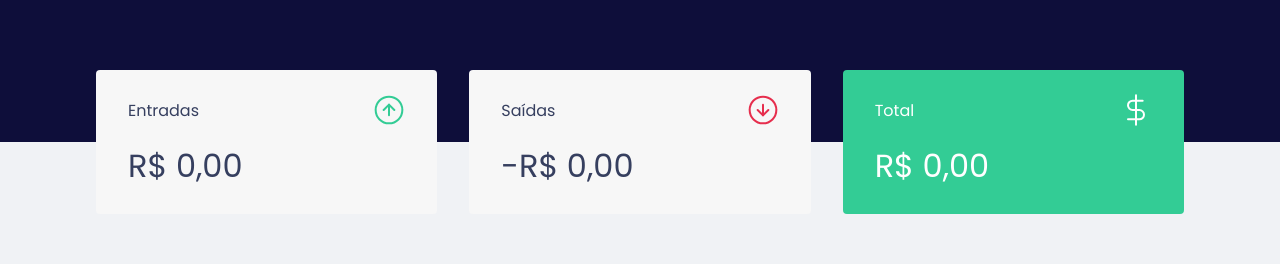
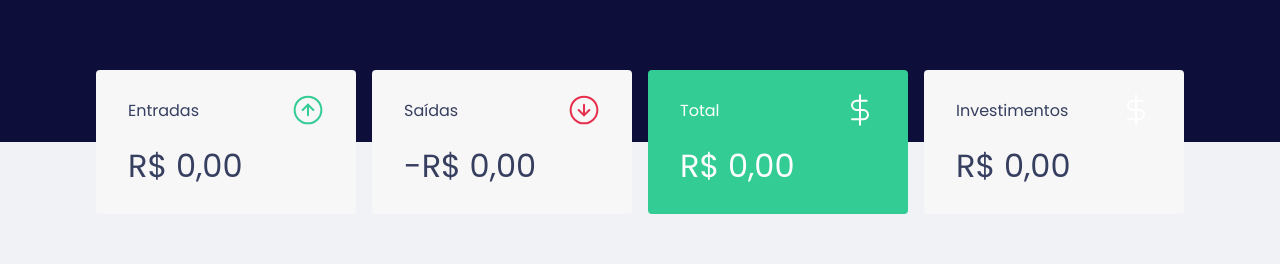
Before and after one commit to CamiNunes/CNMoney, a React (Create React App) app in the folder cnmoney-app/: page / in a window 1280 px wide. Shown: the part 146-410 px from the top of the page. Built offline with nearby package versions, Linux system fonts and the light colour scheme; no server answers; what miragejs would draw is missing.

Commit message:
Corrigindo o readme;

```diff
--- a/cnmoney-app/src/components/Summary/index.tsx
+++ b/cnmoney-app/src/components/Summary/index.tsx
@@ -52,6 +52,15 @@ export function Summary(){
           {new Intl.NumberFormat('pt-BR', {style: 'currency', currency: 'BRL'}).format(summary.total)}
         </strong>
       </div>
+      <div className="">
+        <header>
+         <p>Investimentos</p>
+         <img src={totalImg} alt="Investimento"/>
+        </header>
+        <strong>
+          {new Intl.NumberFormat('pt-BR', {style: 'currency', currency: 'BRL'}).format(summary.total)}
+        </strong>
+      </div>
     </Container>
   );
 }
--- a/cnmoney-app/src/components/Summary/styles.ts
+++ b/cnmoney-app/src/components/Summary/styles.ts
@@ -2,8 +2,8 @@ import styled from "styled-components";
 
 export const Container = styled.div`
   display: grid;
-  grid-template-columns: repeat(3, 1fr);
-  gap: 2rem;
+  grid-template-columns: repeat(4, 1fr);
+  gap: 1rem;
   margin-top: -7rem;
 
   div{
```
Also changed, not shown: 1 other file (tests, documents, lock files or other folders).
